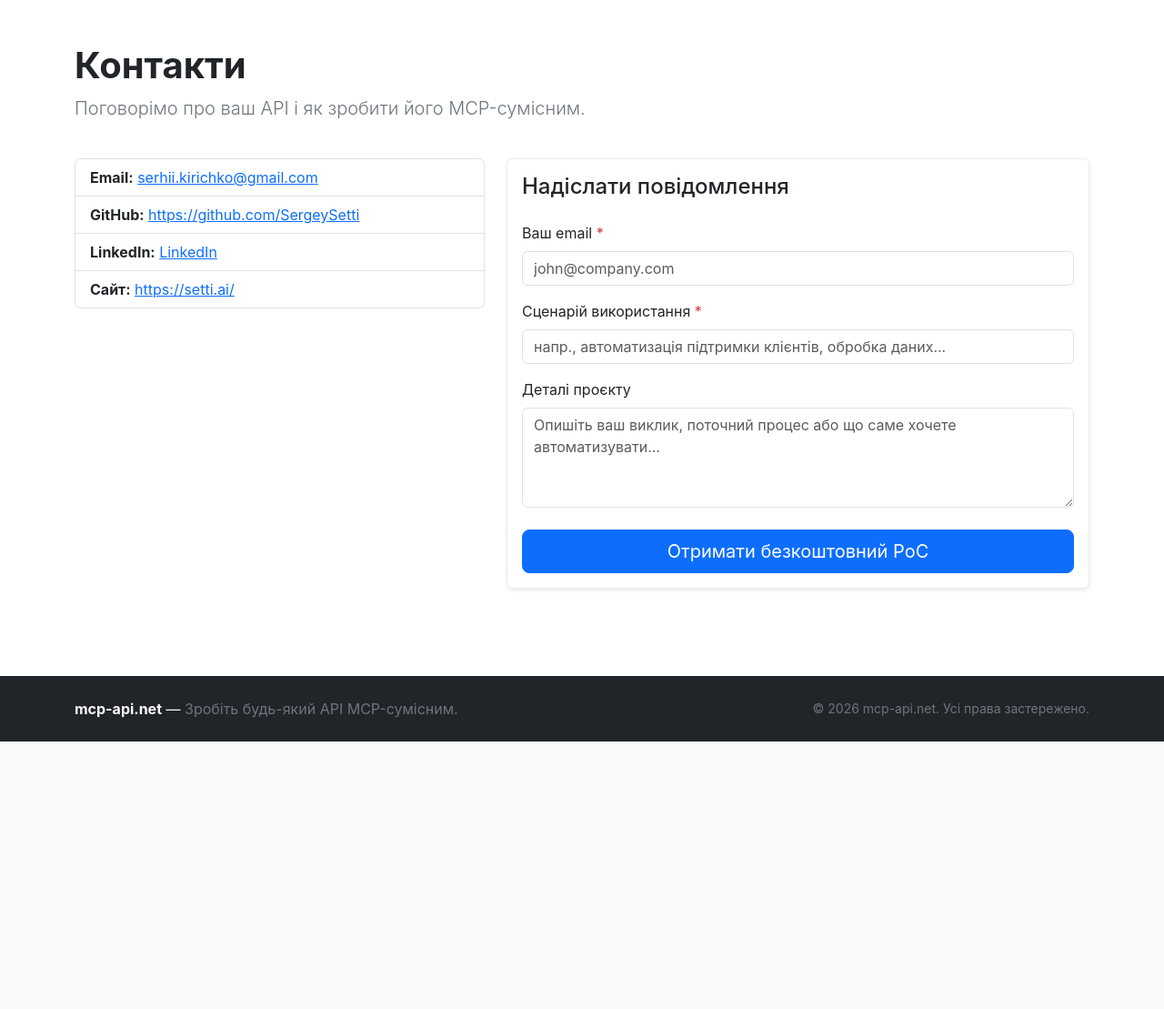
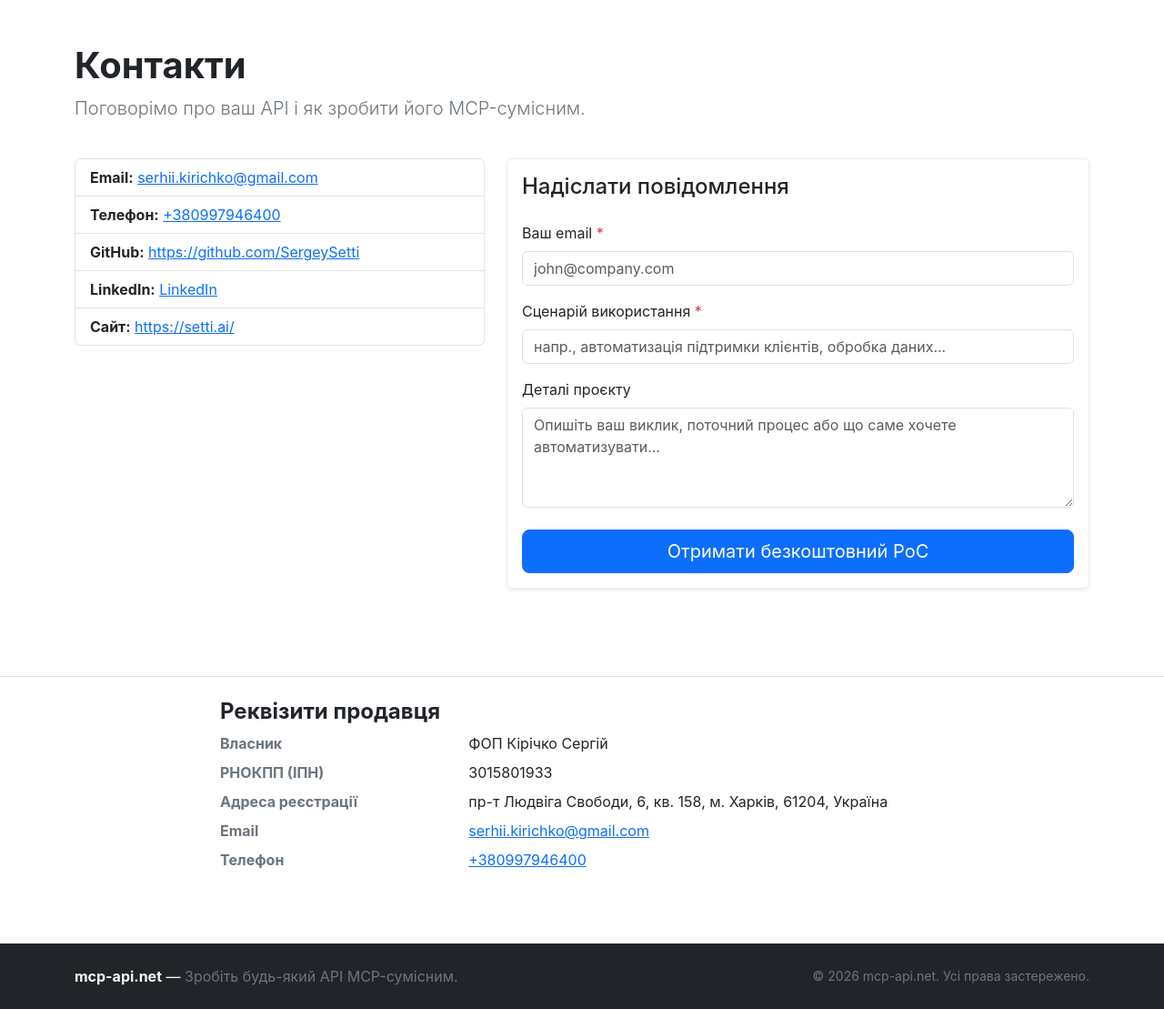
Before and after one commit to mcp-api-net/mcp-api.net, a FastAPI app: page /contacts in a window 1280 px wide. Shown: the part 56-1165 px from the top of the page at 91% size. Before the commit the page ends 871 px from the top, so only its background shows below. Run offline with FastAPI, Linux system fonts and the light colour scheme.

Commit message:
Add legal information and contact details to the site

```diff
--- a/app/locales/strings.json
+++ b/app/locales/strings.json
@@ -66,6 +66,7 @@
     "contacts_title": "Contacts",
     "contacts_subtitle": "Let's talk about your API and how to make it MCP-compatible.",
     "contacts_email": "Email",
+    "contacts_phone": "Phone",
     "contacts_github": "GitHub",
     "contacts_linkedin": "LinkedIn",
     "contacts_website": "Website",
@@ -111,7 +112,16 @@
     "terms_s13_title": "13. Governing Law",
     "terms_s13_text": "These Terms are governed by the laws of Ukraine, without regard to its conflict-of-laws rules. Any dispute will be resolved in the competent courts located in Ukraine, unless otherwise agreed in writing.",
     "terms_s14_title": "14. Contact",
-    "terms_s14_text": "Questions about these Terms can be sent to serhii.kirichko@gmail.com."
+    "terms_s14_text": "Questions about these Terms can be sent to serhii.kirichko@gmail.com.",
+    "legal_title": "Merchant details",
+    "legal_owner_label": "Owner",
+    "legal_owner_name": "Private entrepreneur Kirichko Serhii",
+    "legal_tax_label": "Tax ID (РНОКПП)",
+    "legal_tax_value": "3015801933",
+    "legal_address_label": "Registered address",
+    "legal_address_value": "Liudviha Svobody Ave. 6, apt. 158, Kharkiv 61204, Ukraine",
+    "delivery_title": "Service delivery",
+    "delivery_text": "All services are digital and delivered electronically. Once the bank confirms your payment, the engagement starts within one business day and Managed MCP SSE endpoints are provisioned within 24 hours. There is no physical shipment."
   },
   "uk": {
     "lang_name": "Українська",
@@ -180,6 +190,7 @@
     "contacts_title": "Контакти",
     "contacts_subtitle": "Поговорімо про ваш API і як зробити його MCP-сумісним.",
     "contacts_email": "Email",
+    "contacts_phone": "Телефон",
     "contacts_github": "GitHub",
     "contacts_linkedin": "LinkedIn",
     "contacts_website": "Сайт",
@@ -225,6 +236,15 @@
     "terms_s13_title": "13. Застосовне право",
     "terms_s13_text": "Ці Умови регулюються правом України без урахування колізійних норм. Будь-які спори вирішуються у компетентних судах України, якщо інше не погоджено письмово.",
     "terms_s14_title": "14. Контакти",
-    "terms_s14_text": "Питання щодо цих Умов надсилайте на serhii.kirichko@gmail.com."
+    "terms_s14_text": "Питання щодо цих Умов надсилайте на serhii.kirichko@gmail.com.",
+    "legal_title": "Реквізити продавця",
+    "legal_owner_label": "Власник",
+    "legal_owner_name": "ФОП Кірічко Сергій",
+    "legal_tax_label": "РНОКПП (ІПН)",
+    "legal_tax_value": "3015801933",
+    "legal_address_label": "Адреса реєстрації",
+    "legal_address_value": "пр-т Людвіга Свободи, 6, кв. 158, м. Харків, 61204, Україна",
+    "delivery_title": "Умови надання послуг",
+    "delivery_text": "Усі послуги є цифровими та надаються електронно. Після підтвердження оплати банком співпраця починається протягом одного робочого дня, а ендпоінти Managed MCP SSE вводяться в експлуатацію протягом 24 годин. Фізична доставка відсутня."
   }
 }
--- a/app/main.py
+++ b/app/main.py
@@ -17,6 +17,7 @@ CONTACTS = {
     "github": "https://github.com/SergeySetti",
     "linkedin": "https://www.linkedin.com/in/serhii-kirichko-agentic-ai-engineer/",
     "website": "https://setti.ai/",
+    "phone": "+380997946400",
 }
 
 app = FastAPI(title="mcp-api.net")
--- /dev/null
+++ b/app/templates/_legal.html
@@ -0,0 +1,21 @@
+<section class="py-4 border-top mt-5">
+  <div class="container" style="max-width: 820px;">
+    <h2 class="h4 fw-bold">{{ t.legal_title }}</h2>
+    <dl class="row mb-0">
+      <dt class="col-sm-4 text-secondary">{{ t.legal_owner_label }}</dt>
+      <dd class="col-sm-8">{{ t.legal_owner_name }}</dd>
+
+      <dt class="col-sm-4 text-secondary">{{ t.legal_tax_label }}</dt>
+      <dd class="col-sm-8">{{ t.legal_tax_value }}</dd>
+
+      <dt class="col-sm-4 text-secondary">{{ t.legal_address_label }}</dt>
+      <dd class="col-sm-8">{{ t.legal_address_value }}</dd>
+
+      <dt class="col-sm-4 text-secondary">{{ t.contacts_email }}</dt>
+      <dd class="col-sm-8"><a href="mailto:{{ contacts.email }}">{{ contacts.email }}</a></dd>
+
+      <dt class="col-sm-4 text-secondary">{{ t.contacts_phone }}</dt>
+      <dd class="col-sm-8"><a href="tel:{{ contacts.phone }}">{{ contacts.phone }}</a></dd>
+    </dl>
+  </div>
+</section>
--- a/app/templates/contacts.html
+++ b/app/templates/contacts.html
@@ -11,6 +11,10 @@
           <li class="list-group-item">
             <strong>{{ t.contacts_email }}:</strong>
             <a href="mailto:{{ contacts.email }}">{{ contacts.email }}</a>
+          </li>
+          <li class="list-group-item">
+            <strong>{{ t.contacts_phone }}:</strong>
+            <a href="tel:{{ contacts.phone }}">{{ contacts.phone }}</a>
           </li>
           <li class="list-group-item">
             <strong>{{ t.contacts_github }}:</strong>
@@ -68,4 +72,6 @@
     </div>
   </div>
 </section>
+
+{% include "_legal.html" %}
 {% endblock %}
--- a/app/templates/pricing.html
+++ b/app/templates/pricing.html
@@ -51,6 +51,11 @@
       <li>{{ t.pricing_flow_3 }}</li>
       <li>{{ t.pricing_flow_4 }}</li>
     </ol>
+
+    <h2 class="fw-bold mt-5">{{ t.delivery_title }}</h2>
+    <p class="fs-5">{{ t.delivery_text }}</p>
   </div>
 </section>
+
+{% include "_legal.html" %}
 {% endblock %}
```
